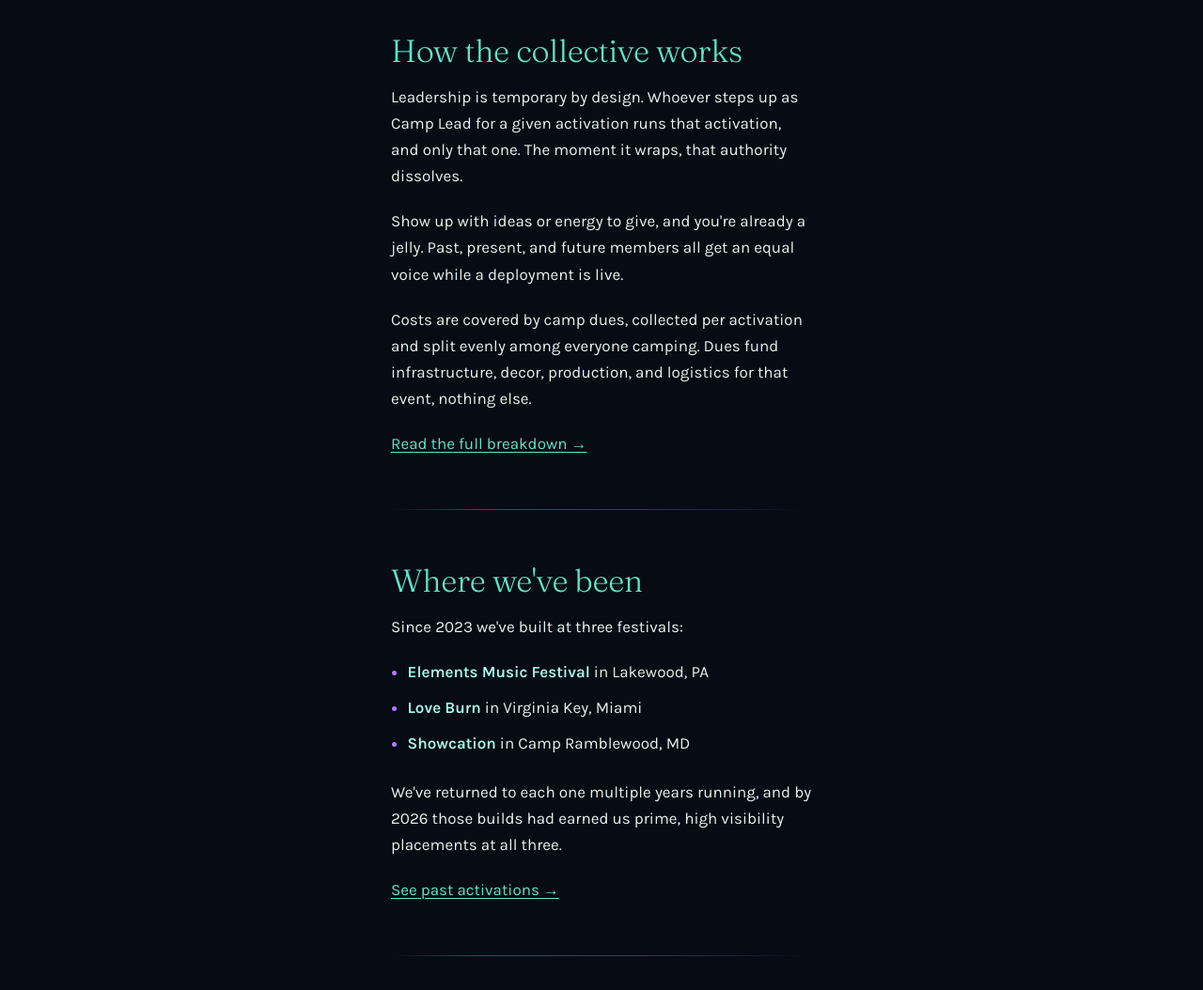
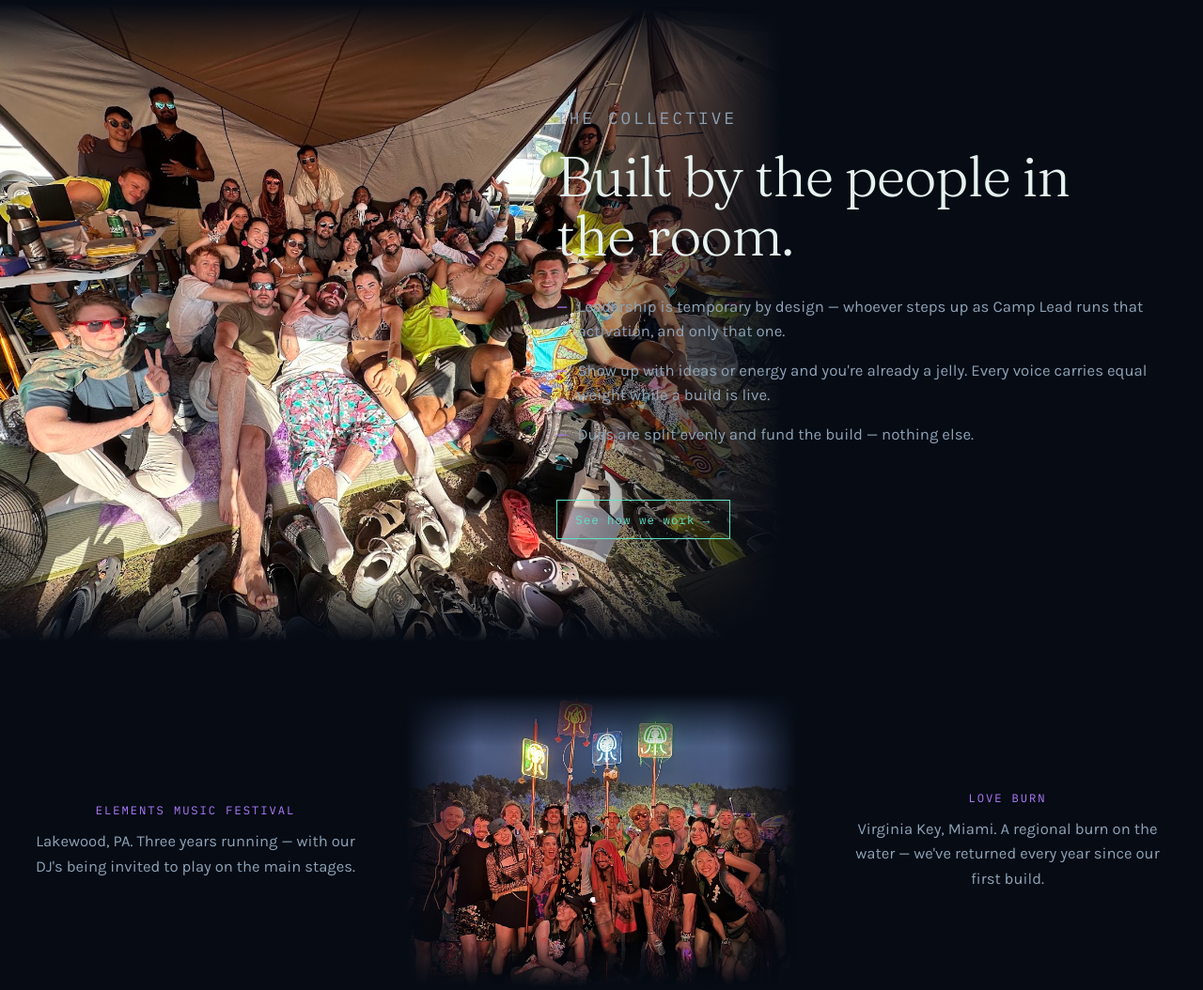
Before and after one commit to Chanksyou/The-Jellyfish-Collective, an Eleventy site: page src/index.njk in a window 1280 px wide. Shown: the part 2587-3641 px from the top of the page at 94% size. Built offline with nearby package versions, Linux system fonts and the light colour scheme; Eleventy itself is replaced by a stand-in of ours; files that its build step writes are made by us from their sources.

Commit message:
feat: Add main page for past events

```diff
--- a/src/_includes/footer.njk
+++ b/src/_includes/footer.njk
@@ -2,8 +2,8 @@
   <p class="footer__mark">Jellyfish Collective</p>
   <nav aria-label="Footer">
     <a href="/how-it-works/">How it works</a>
-    <a href="/activations/past/">Past</a>
-    <a href="/activations/upcoming/">Upcoming</a>
+    <a href="/events/">Events</a>
+    <a href="/activations/">Activations</a>
     <a href="/technical/">How we build</a>
     <a href="/members/">Members</a>
     <a href="/join/">Join</a>
--- a/src/css/slides.css
+++ b/src/css/slides.css
@@ -49,6 +49,81 @@
 .slide__text strong {
   color: var(--bell-hot);
   font-weight: 600;
+}
+
+/* Display h2 inside a slide — same weight as the stacked headlines */
+.slide__heading {
+  font-family: var(--display);
+  font-weight: 300;
+  font-size: clamp(2.25rem, 5vw, 3.75rem);
+  line-height: 1.05;
+  letter-spacing: -0.02em;
+  color: var(--foam);
+  margin: 0.5rem 0 2rem;
+}
+
+/* Bullet list — em-dash markers in tendril colour */
+.slide__list {
+  list-style: none;
+  padding: 0;
+  margin: 0 0 2rem;
+  display: flex;
+  flex-direction: column;
+  gap: 1rem;
+}
+
+.slide__list li {
+  position: relative;
+  padding-left: 1.4rem;
+  font-size: 1.05rem;
+  color: var(--drift);
+  line-height: 1.55;
+}
+
+.slide__list li::before {
+  content: "—";
+  position: absolute;
+  left: 0;
+  color: var(--tendril);
+}
+
+/* Flipped variant — image on the left, text on the right */
+.slide--flip .slide__visual img {
+  object-position: right center;
+}
+
+.slide--flip .slide__visual {
+  left: 0;
+  right: auto;
+}
+
+.slide--flip .slide__text {
+  margin-left: auto;
+}
+
+/* Flip the left fade to a right fade since the image is now on the left */
+.slide--flip .slide__visual::after {
+  background:
+    linear-gradient(to bottom, var(--abyss) 0%, transparent 10%),
+    linear-gradient(to top,    var(--abyss) 0%, transparent 10%),
+    linear-gradient(to left,   var(--abyss) 0%, transparent 30%);
+}
+
+@media (max-width: 50rem) {
+  .slide--flip .slide__visual {
+    left: 0; /* already full width on mobile */
+  }
+
+  .slide--flip .slide__text {
+    margin-left: 0;
+  }
+
+  .slide--flip .slide__visual::after {
+    background:
+      linear-gradient(to bottom, var(--abyss) 0%, transparent 10%),
+      linear-gradient(to top,    var(--abyss) 0%, transparent 10%),
+      linear-gradient(to right,  var(--abyss) 0%, transparent 60%);
+  }
 }
 
 /* ── Image ────────────────────────────────────────────────────────────── */
--- a/src/index.njk
+++ b/src/index.njk
@@ -54,40 +54,64 @@ description: DJs, artists, engineers, designers, DIYers, and friends building im
 
 </section>
 
+<br>
+<br>
+
+<div class="slide slide--flip">
+  <div class="slide__text">
+    <p class="eyebrow">The collective</p>
+    <h2 class="slide__heading">Built by the people in the room.</h2>
+    <ul class="slide__list">
+      <li>Leadership is temporary by design — whoever steps up as Camp Lead runs that activation, and only that one.</li>
+      <li>Show up with ideas or energy and you're already a jelly. Every voice carries equal weight while a build is live.</li>
+      <li>Dues are split evenly and fund the build — nothing else.</li>
+    </ul>
+    <a href="/how-it-works/" class="cta-btn">See how we work →</a>
+  </div>
+  <div class="slide__visual">
+    <img src="/img/collective.jpg" alt="The Jellyfish Collective crew">
+  </div>
+</div>
+
+<br>
+<br>
+
+<section class="mosaic" aria-label="Where we've been">
+
+  {# Row 1: text — img — text #}
+  <div class="mosaic__cell mosaic__cell--text">
+    <p class="mosaic__label">Elements Music Festival</p>
+    <p class="mosaic__body">Lakewood, PA. Three years running — with our DJ's being invited to play on the main stages.</p>
+  </div>
+
+  <div class="mosaic__cell mosaic__cell--img">
+    <img src="/img/elements.jpg" alt="The Jellyfish Collective at Elements Music Festival">
+  </div>
+
+  <div class="mosaic__cell mosaic__cell--text">
+    <p class="mosaic__label">Love Burn</p>
+    <p class="mosaic__body">Virginia Key, Miami. A regional burn on the water — we've returned every year since our first build.</p>
+  </div>
+
+  {# Row 2: img — cta — img #}
+  <div class="mosaic__cell mosaic__cell--img">
+    <img src="/img/loveburn.jpg" alt="The Jellyfish Collective at Love Burn">
+  </div>
+
+  <div class="mosaic__cell mosaic__cell--cta">
+    <p class="mosaic__label">Showcation</p>
+    <p class="mosaic__body">Camp Ramblewood, MD. We have been the afters since the start of the festival and continue to support it.</p>
+    <p class="mosaic__aside"> — and more to come.</p>
+    <a href="/activations/past/" class="mosaic__cta-link">See where we've been →</a>
+  </div>
+
+  <div class="mosaic__cell mosaic__cell--img">
+    <img src="/img/showcation.jpg" alt="The Jellyfish Collective at Showcation">
+  </div>
+
+</section>
+
 <main id="main" class="prose prose--home">
-
-  <h2>How the collective works</h2>
-
-  <p>Leadership is temporary by design. Whoever steps up as Camp Lead for a given
-  activation runs that activation, and only that one. The moment it wraps,
-  that authority dissolves.</p>
-
-  <p>Show up with ideas or energy to give, and you're already a jelly. Past,
-  present, and future members all get an equal voice while a deployment is
-  live.</p>
-
-  <p>Costs are covered by camp dues, collected per activation and split evenly
-  among everyone camping. Dues fund infrastructure, decor, production, and
-  logistics for that event, nothing else.</p>
-
-  <p><a href="/how-it-works/">Read the full breakdown →</a></p>
-
-  <hr>
-
-  <h2>Where we've been</h2>
-
-  <p>Since 2023 we've built at three festivals:</p>
-
-  <ul>
-    <li><strong>Elements Music Festival</strong> in Lakewood, PA</li>
-    <li><strong>Love Burn</strong> in Virginia Key, Miami</li>
-    <li><strong>Showcation</strong> in Camp Ramblewood, MD</li>
-  </ul>
-
-  <p>We've returned to each one multiple years running, and by 2026 those builds
-  had earned us prime, high visibility placements at all three.</p>
-
-  <p><a href="/activations/past/">See past activations →</a></p>
 
   <hr>
 
```
Also changed, not shown: src/img/collective.jpg (added), src/img/dj.jpg, src/img/elements.jpg (added), src/img/loveburn.jpg (added), src/img/showcation.jpg (added).
